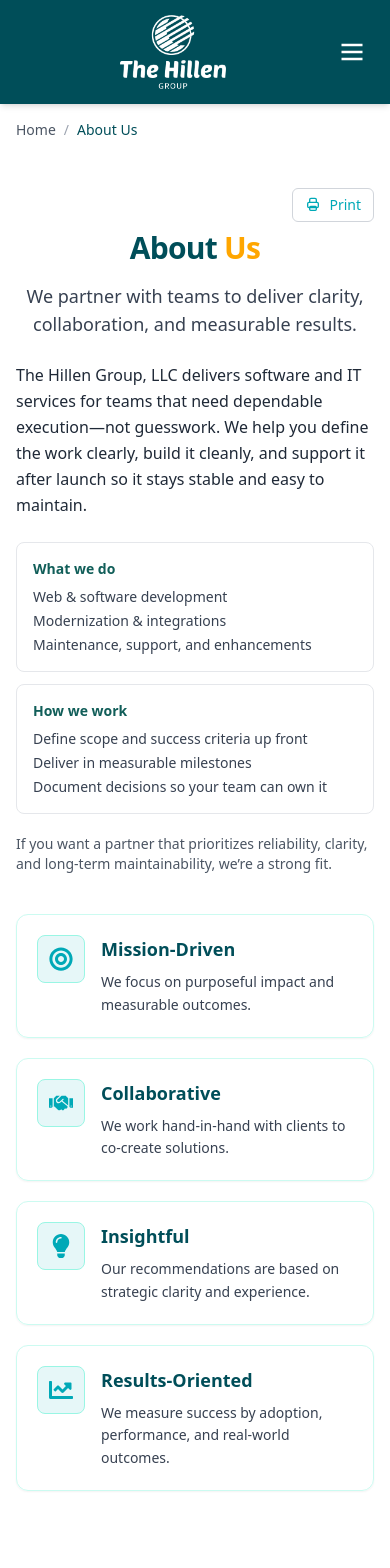
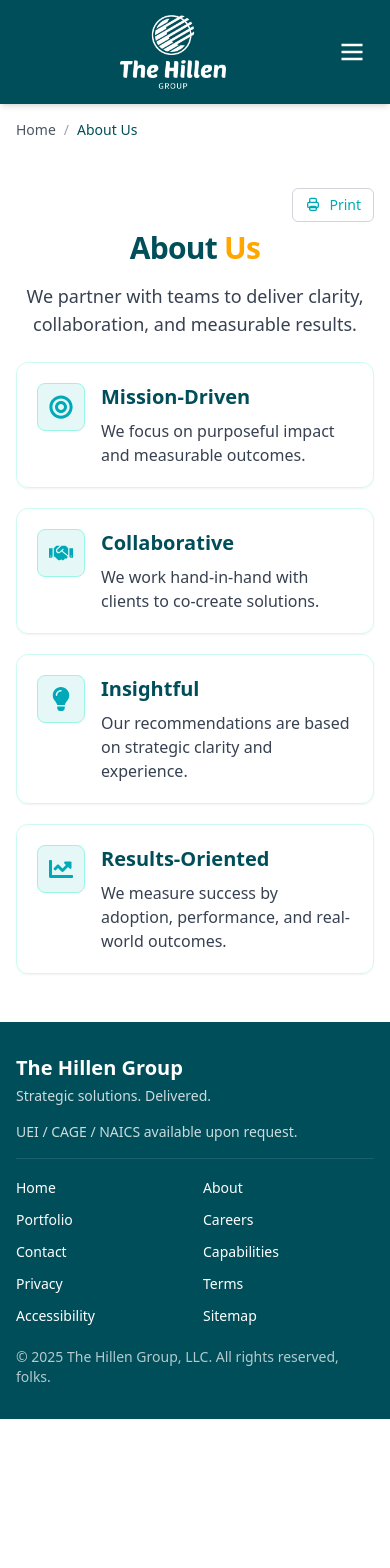
Before and after one commit to thehillengroup/hillen-site, a React (Create React App) app: page /about in a window 390 px wide. Shown: the top 1568 px of the page. After the commit the page ends 1419 px from the top, so only its background shows below. Built offline with nearby package versions, Linux system fonts and the light colour scheme.

Commit message:
Fixing rendering for mobile horizontal layout.

```diff
--- a/src/pages/About.jsx
+++ b/src/pages/About.jsx
@@ -1,4 +1,3 @@
-// src/pages/About.jsx
 import React, { useEffect } from 'react';
 import { FaBullseye, FaHandshake, FaLightbulb, FaChartLine } from 'react-icons/fa';
 import Breadcrumbs from '../components/ui/Breadcrumbs';
@@ -17,78 +16,22 @@ const iconMap = {
 export default function About() {
   useEffect(() => {
     document.title = 'About Us | The Hillen Group';
-    const cleanup = initAOS({
-      once: true,
-      duration: 800,
-      easing: 'ease-out-quart',
-    });
+    const cleanup = initAOS({ once: true, duration: 800, easing: 'ease-out-quart' });
     return cleanup;
   }, []);
 
   return (
     <main className="bg-bg text-dark" id="main">
-      {/* Breadcrumbs */}
       <Breadcrumbs items={[{ label: 'Home', href: '/home' }, { label: 'About Us' }]} />
-
-      {/* Hero */}
       <PageHero
         title="About"
         accent="Us"
         description="We partner with teams to deliver clarity, collaboration, and measurable results."
       />
 
-      {/* Intro */}
-{/* Intro */}
-<section className="px-4">
-  <div className="max-w-5xl mx-auto">
-    <div className="mx-auto max-w-3xl">
-      <p className="text-base md:text-lg leading-relaxed text-gray-800">
-        The Hillen Group, LLC delivers software and IT services for teams that need dependable execution—not
-        guesswork. We help you define the work clearly, build it cleanly, and support it after launch so it
-        stays stable and easy to maintain.
-      </p>
-
-      <div className="mt-6 grid gap-3 sm:grid-cols-2">
-        <div className="rounded-lg border bg-white p-4">
-          <div className="text-sm font-semibold text-teal-800">What we do</div>
-          <ul className="mt-2 space-y-1 text-sm md:text-base text-gray-700">
-            <li>Web & software development</li>
-            <li>Modernization & integrations</li>
-            <li>Maintenance, support, and enhancements</li>
-          </ul>
-        </div>
-
-        <div className="rounded-lg border bg-white p-4">
-          <div className="text-sm font-semibold text-teal-800">How we work</div>
-          <ul className="mt-2 space-y-1 text-sm md:text-base text-gray-700">
-            <li>Define scope and success criteria up front</li>
-            <li>Deliver in measurable milestones</li>
-            <li>Document decisions so your team can own it</li>
-          </ul>
-        </div>
-      </div>
-
-      <p className="mt-5 text-sm md:text-base text-gray-600">
-        If you want a partner that prioritizes reliability, clarity, and long-term maintainability, we’re a strong fit.
-      </p>
-    </div>
-  </div>
-</section>
-
-
-      {/* Core Values */}
-      <section className="px-4 mt-10 pb-12">
+      <section className="px-4">
         <div className="max-w-5xl mx-auto">
-          <h2 className="sr-only" id="core-values">
-            Core Values
-          </h2>
-
-          <ul
-            aria-labelledby="core-values"
-            className="grid gap-5 md:grid-cols-2"
-            data-aos="fade-up"
-            data-aos-delay="100"
-          >
+          <ul className="grid gap-5 md:grid-cols-2" data-aos="fade-up" data-aos-delay="100">
             {CORE_VALUES.map((cv, i) => {
               const Icon = iconMap[cv.icon] || iconMap.bullseye;
               return (
@@ -99,18 +42,15 @@ export default function About() {
                   data-aos-delay={100 + i * 60}
                 >
                   <div className="flex gap-4 p-5">
-                    {/* Icon chip */}
+                    {/* teal icon chip */}
                     <div className="shrink-0 inline-flex h-12 w-12 items-center justify-center rounded-lg border border-teal-200 bg-[#E6F7F8] text-[#00A9B7] transition-colors duration-300 group-hover:border-teal-300 group-hover:text-teal-700">
                       <Icon />
                     </div>
-
                     <div>
-                      <h3 className="text-lg font-semibold transition-colors duration-300 group-hover:text-teal-800">
+                      <h3 className="text-xl font-semibold transition-colors duration-300 group-hover:text-teal-800">
                         {cv.title}
                       </h3>
-                      <p className="mt-2 text-sm md:text-base leading-relaxed text-gray-700">
-                        {cv.desc}
-                      </p>
+                      <p className="mt-2 text-gray-700">{cv.desc}</p>
                     </div>
                   </div>
                 </li>
--- a/src/pages/Home.jsx
+++ b/src/pages/Home.jsx
@@ -60,7 +60,7 @@ const Home = () => {
     <>
       {/* HERO */}
       <section
-        className="relative min-h-screen bg-cover text-white px-4"
+        className="relative min-h-[100svh] bg-cover text-white px-4"
         style={{ backgroundImage: `url(${heroImage})`, backgroundPosition: '60% 40%' }}
         aria-labelledby="home-hero-title"
       >
@@ -81,26 +81,27 @@ const Home = () => {
           />
         )}
         <div className="absolute inset-0 bg-dark/60 z-0" aria-hidden="true" />
-        <div className="absolute inset-0 z-10 grid place-items-center">
+        <div className="relative z-10 flex min-h-[100svh] items-center justify-center py-16">
   <div
-            className="max-w-3xl w-[92%] sm:w-auto text-center space-y-6 md:absolute md:left-[62%] md:top-[48%] md:-translate-x-1/2 md:-translate-y-1/2"
+    className="max-w-3xl w-[92%] sm:w-auto text-center space-y-6 lg:absolute lg:left-[62%] lg:top-1/2 lg:-translate-x-1/2 lg:-translate-y-1/2"
     data-aos="fade-up"
   >
           <div>
             <span id="home-hero-title" className="text-4xl md:text-6xl font-thin">Welcome to</span><br />
-            <span className="text-4xl md:text-6xl font-medium">The Hillen Group</span><br />
+            <span className="text-4xl md:text-6xl font-medium">The Hillen Group, LLC</span><br />
             <span className="text-xl md:text-2xl text-white/90">Strategic Solutions. Delivered.</span>
           </div>
-          <div className="mt-4 flex flex-col sm:flex-row items-center justify-center gap-3">
+          <div className="mt-4 flex flex-col items-stretch justify-center gap-3 sm:flex-row sm:flex-wrap sm:items-center sm:justify-center">
   <Link
     to="/contact"
-              className="inline-flex items-center rounded-md bg-accent px-6 py-3 text-dark font-semibold hover:brightness-95 focus:outline-none focus-visible:ring-2 focus-visible:ring-offset-2 focus-visible:ring-accent/60"
+    className="w-full sm:w-auto inline-flex items-center justify-center rounded-md bg-accent px-6 py-3 text-dark font-semibold hover:brightness-95 focus:outline-none focus-visible:ring-2 focus-visible:ring-offset-2 focus-visible:ring-accent/60"
   >
     Contact Us
   </Link>
+
   <Link
     to="/case-studies"
-              className="inline-flex items-center rounded-md border px-6 py-3 bg-white/10 border-white/30 text-white hover:bg-white/15 focus:outline-none focus-visible:ring-2 focus-visible:ring-offset-2 focus-visible:ring-white/50"
+    className="w-full sm:w-auto inline-flex items-center justify-center rounded-md border px-6 py-3 bg-white/10 border-white/30 text-white hover:bg-white/15 focus:outline-none focus-visible:ring-2 focus-visible:ring-offset-2 focus-visible:ring-white/50 whitespace-nowrap"
   >
     View Case Studies
   </Link>
```
Lines whose indentation alone changed are shown as unchanged.
